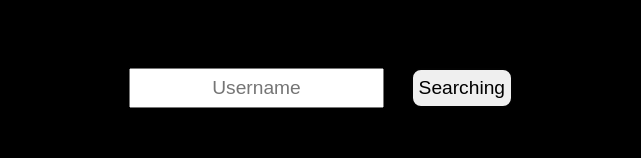
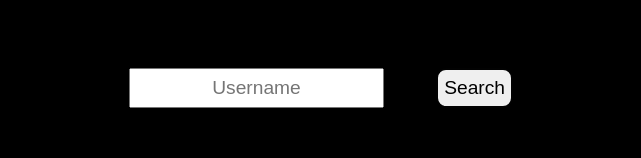
Before and after one commit to 29rj/usersearch, a React (Create React App) app: page / in a window 1280 px wide. Shown: the part 142-300 px from the top of the page, without its empty margins (319-960 px from the left). Built offline with nearby package versions, Linux system fonts and the light colour scheme.

Commit message:
SOme Minor Change

```diff
--- a/src/middle.js
+++ b/src/middle.js
@@ -89,7 +89,7 @@ const Middle = () => {
             <div id="inputDiv">
                 <form id="info">
                     <input type="text" id="user" placeholder='Username'></input>
-                    <input type="button" value="Searching" onClick={handleClick}></input>
+                    <input type="button" value="Search" onClick={handleClick}></input>
                 </form>
             </div>
 
```
